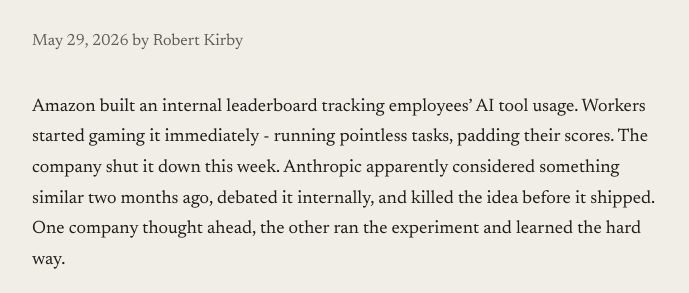
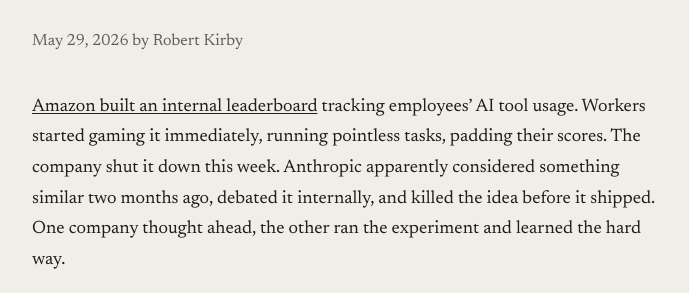
Before and after one commit to rob137/rob137.github.io, a Jekyll site: the page built from _posts/2026-05-29-token-communism.md, in a window 1280 px wide and 900 px high. Shown: the part 171-464 px from the top of the window, without its empty margins (295-984 px from the left). Built offline with Jekyll 4.4.1, drawn with Linux system fonts in a browser that asks for light colours; some of the changed lines change nothing that is shown; some of the changed text lies outside the part shown.

Commit message:
Add tweet links

```diff
--- a/_posts/2026-05-29-token-communism.md
+++ b/_posts/2026-05-29-token-communism.md
@@ -6,7 +6,7 @@
 excerpt: "Amazon's AI leaderboard is Goodhart's Law in corporate form. But the real lesson is about who gets the budget."
 ---
 
-Amazon built an internal leaderboard tracking employees' AI tool usage. Workers started gaming it immediately - running pointless tasks, padding their scores. The company shut it down this week. Anthropic apparently considered something similar two months ago, debated it internally, and killed the idea before it shipped. One company thought ahead, the other ran the experiment and learned the hard way.
+[Amazon built an internal leaderboard](https://x.com/GergelyOrosz/status/2060276380638576750) tracking employees' AI tool usage. Workers started gaming it immediately, running pointless tasks, padding their scores. The company shut it down this week. Anthropic apparently considered something similar two months ago, debated it internally, and killed the idea before it shipped. One company thought ahead, the other ran the experiment and learned the hard way.
 
 This is Goodhart's Law playing out in real time: when a measure becomes a target, it ceases to be a good measure. Token consumption is trivially easy to inflate. Run a heater 24/7 and you top the electricity leaderboard. It tells you nothing about whether anyone's getting warmer.
 
@@ -34,7 +34,7 @@
 
 ---
 
-Vik Khyat put it bluntly: agents make SWEs more productive, but most SWEs in large companies aren't in value-producing roles. If your job is a cost centre and you become twice as fast at it, you've halved the time until someone notices the job shouldn't exist.
+[Vik Khyat put it bluntly](https://x.com/vikhyatk/status/2059771148540527028): agents make SWEs more productive, but most SWEs in large companies aren't in value-producing roles. If your job is a cost centre and you become twice as fast at it, you've halved the time until someone notices the job shouldn't exist.
 
 Token communism is one way organisations can avoid confronting this. Give everyone the same budget, track it on a leaderboard, pretend the problem is adoption. The Amazon experiment demonstrated why that doesn't work.
 
```
